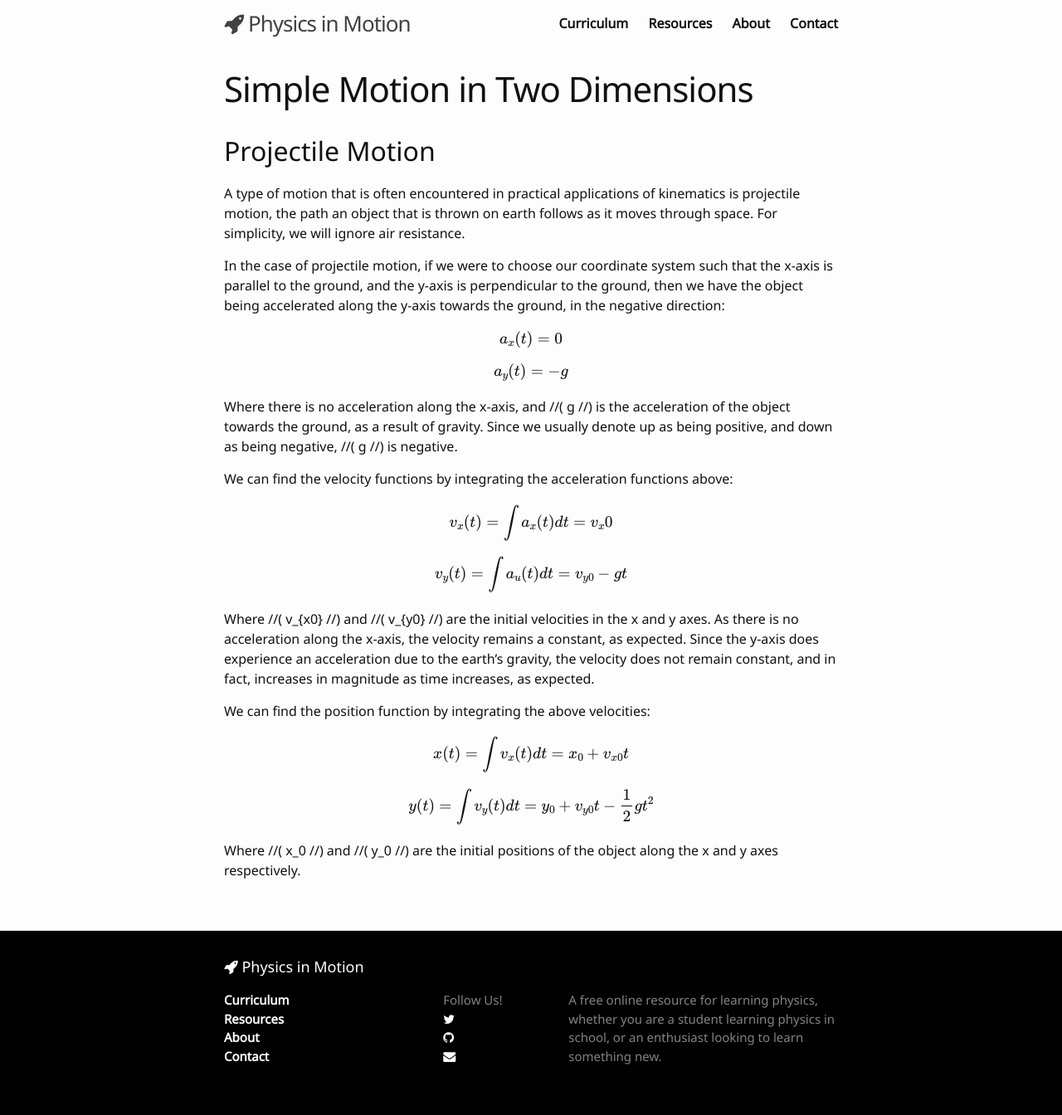
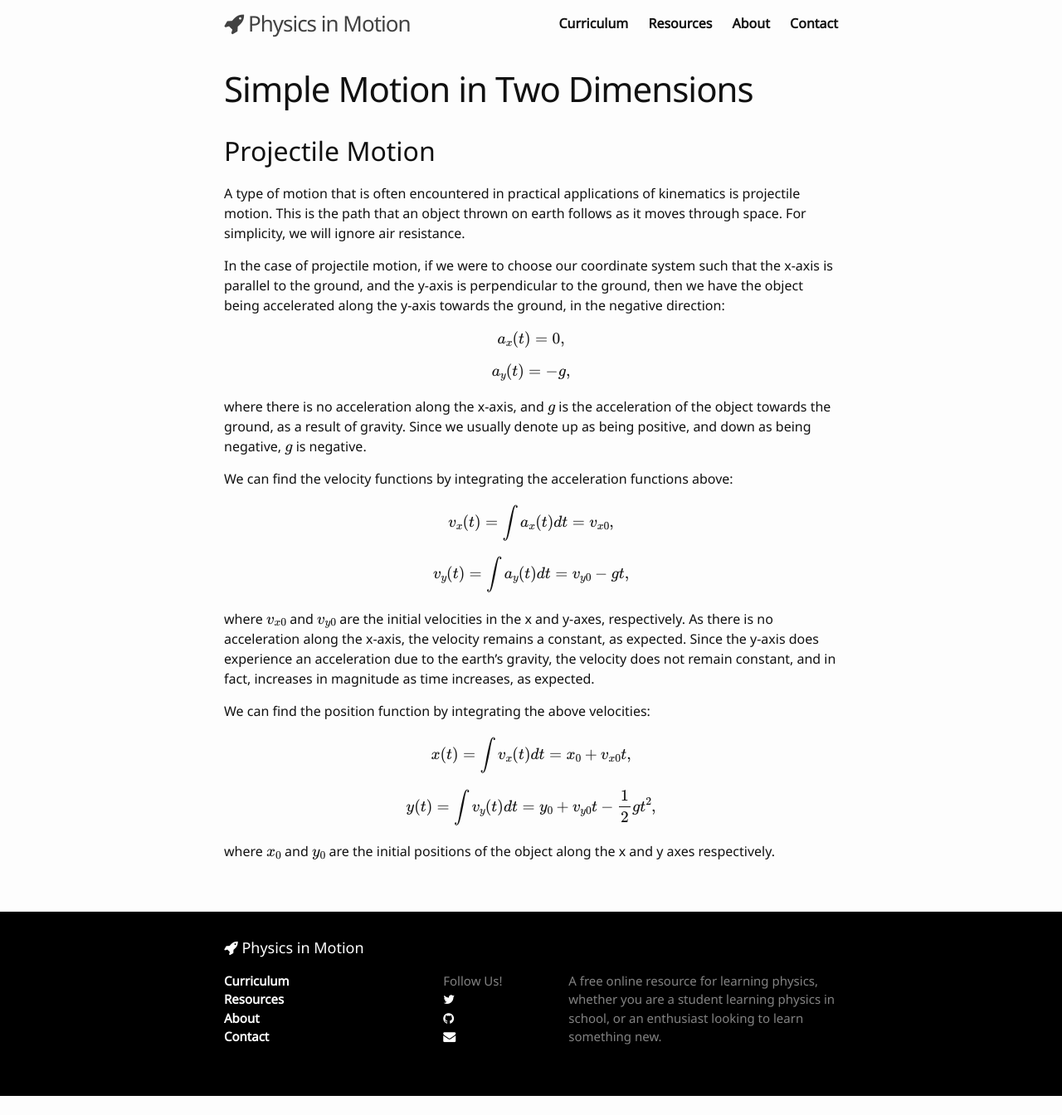
Before and after one commit to LeNPaul/physics-in-motion-old, a Jekyll site: the page built from _posts/2016-12-26-simple-motion-two-dimension.md, in a window 1280 px wide. Shown: the whole page at 83% size. Built offline with Jekyll 4.4.1, drawn with Linux system fonts in a browser that asks for light colours; nearby versions of some CDN libraries; formulas are drawn with MathJax 3; after the commit the page ends 1321 px from its top, so only the background shows below that.

Commit message:
Edit lesson content

```diff
--- a/_posts/2016-12-26-simple-motion-two-dimension.md
+++ b/_posts/2016-12-26-simple-motion-two-dimension.md
@@ -7,40 +7,40 @@ categories: Kinematics
 
 ## Projectile Motion
 
-A type of motion that is often encountered in practical applications of kinematics is projectile motion, the path an object that is thrown on earth follows as it moves through space. For simplicity, we will ignore air resistance.
+A type of motion that is often encountered in practical applications of kinematics is projectile motion. This is the path that an object thrown on earth follows as it moves through space. For simplicity, we will ignore air resistance.
 
 In the case of projectile motion, if we were to choose our coordinate system such that the x-axis is parallel to the ground, and the y-axis is perpendicular to the ground, then we have the object being accelerated along the y-axis towards the ground, in the negative direction:
 
 $$
-  a_x (t) = 0
+  a_x (t) = 0,
 $$
 
 $$
-  a_y (t) = -g
+  a_y (t) = -g,
 $$
 
-Where there is no acceleration along the x-axis, and //( g //) is the acceleration of the object towards the ground, as a result of gravity. Since we usually denote up as being positive, and down as being negative, //( g //) is negative.
+where there is no acceleration along the x-axis, and \\( g \\) is the acceleration of the object towards the ground, as a result of gravity. Since we usually denote up as being positive, and down as being negative, \\( g \\) is negative.
 
 We can find the velocity functions by integrating the acceleration functions above:
 
 $$
-  v_x (t) = \int a_x (t) dt = {v_x0}
+  v_x (t) = \int a_x (t) dt = v_{x0},
 $$
 
 $$
-  v_y (t) = \int a_u (t) dt = v_{y0} - g t
+  v_y (t) = \int a_y (t) dt = v_{y0} - g t,
 $$
 
-Where //( v_{x0} //) and //( v_{y0} //) are the initial velocities in the x and y axes. As there is no acceleration along the x-axis, the velocity remains a constant, as expected. Since the y-axis does experience an acceleration due to the earth's gravity, the velocity does not remain constant, and in fact, increases in magnitude as time increases, as expected.
+where \\( v_{x0} \\) and \\( v_{y0} \\) are the initial velocities in the x and y-axes, respectively. As there is no acceleration along the x-axis, the velocity remains a constant, as expected. Since the y-axis does experience an acceleration due to the earth's gravity, the velocity does not remain constant, and in fact, increases in magnitude as time increases, as expected.
 
 We can find the position function by integrating the above velocities:
 
 $$
-  x(t) = \int v_x (t) dt = x_0 + v_{x0} t
+  x(t) = \int v_x (t) dt = x_0 + v_{x0} t,
 $$
 
 $$
-  y(t) = \int v_y (t) dt = y_0 + v_{y0} t - \frac{1}{2} g t^2
+  y(t) = \int v_y (t) dt = y_0 + v_{y0} t - \frac{1}{2} g t^2,
 $$
 
-Where //( x_0 //) and //( y_0 //) are the initial positions of the object along the x and y axes respectively.
+where \\( x_0 \\) and \\( y_0 \\) are the initial positions of the object along the x and y axes respectively.
```
